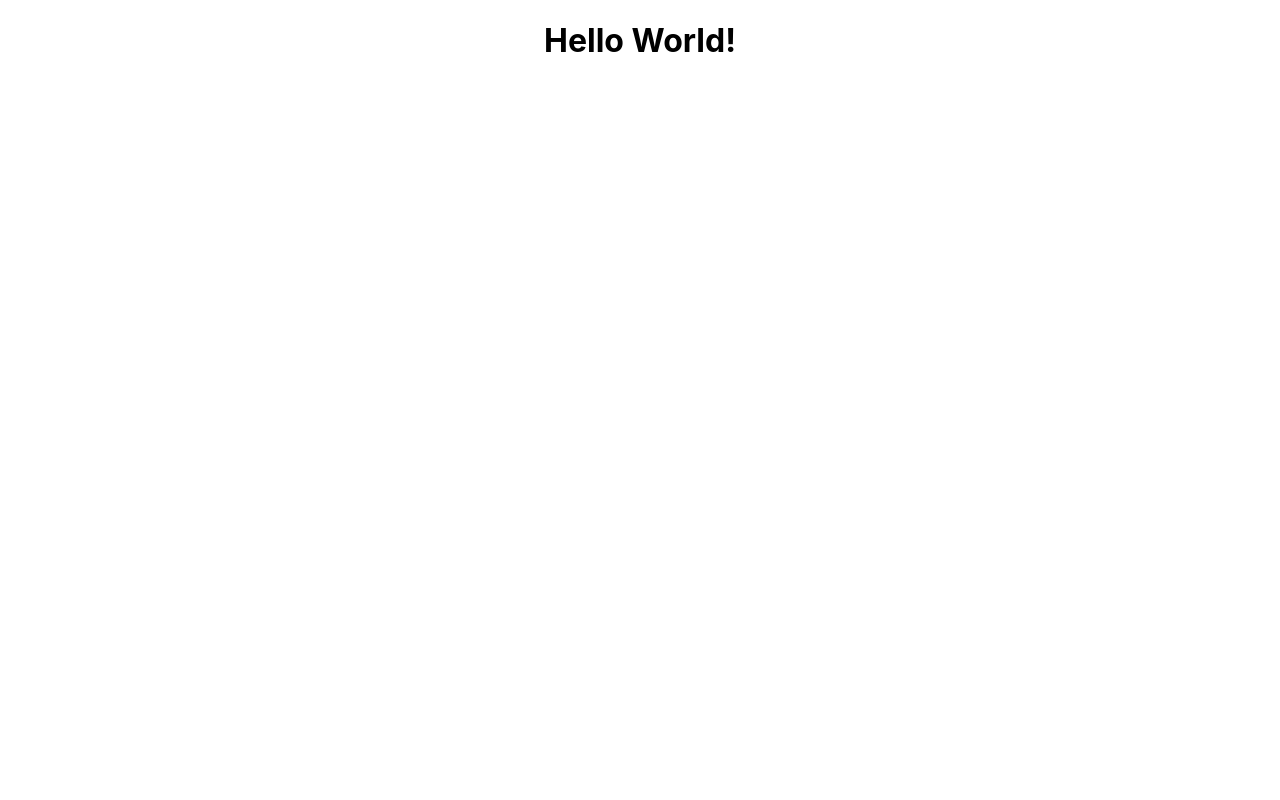
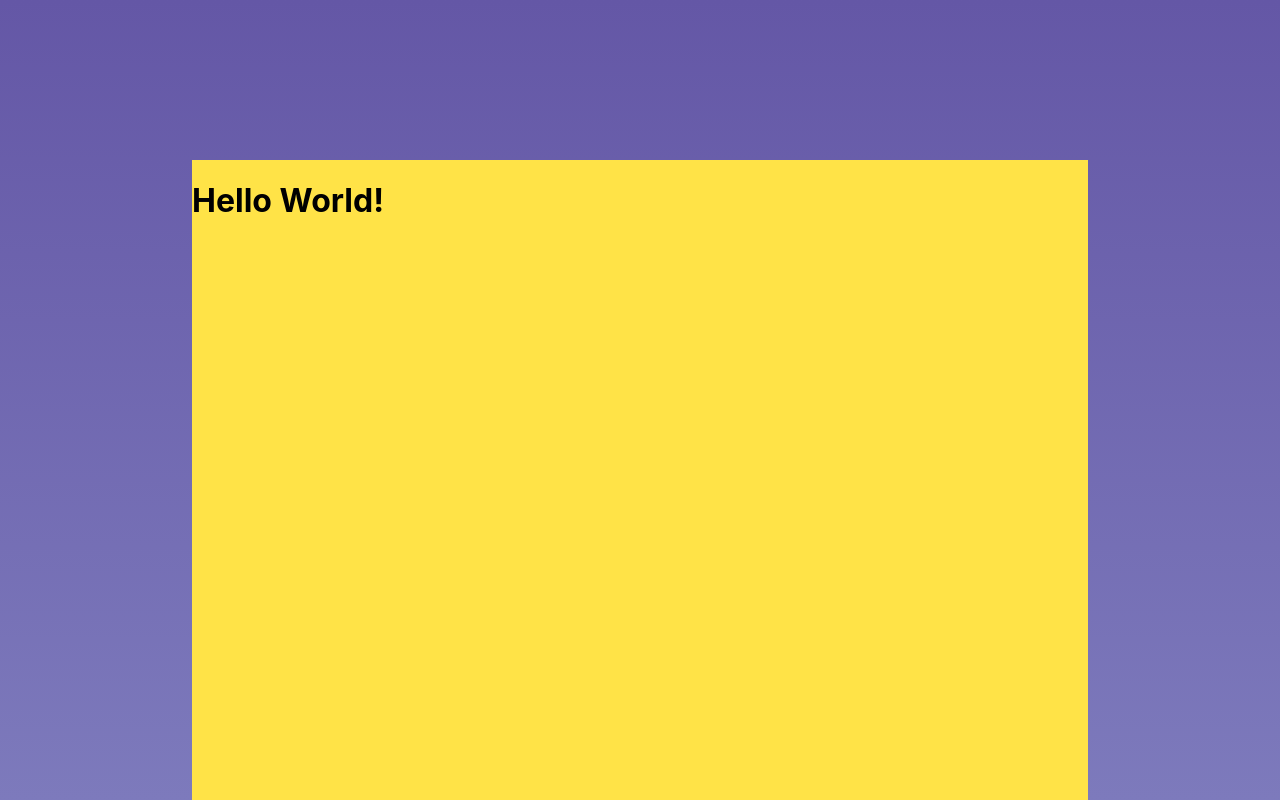
Before and after one commit to Cyanne-Jones/PickerApp, a React (Create React App) app: page / in a window 1280 px wide. Built offline with nearby package versions, Linux system fonts and the light colour scheme.

Commit message:
Add MachineContainer

```diff
--- a/src/components/app/App.css
+++ b/src/components/app/App.css
@@ -1,38 +1,9 @@
 .App {
-  text-align: center;
-}
-
-.App-logo {
-  height: 40vmin;
-  pointer-events: none;
-}
-
-@media (prefers-reduced-motion: no-preference) {
-  .App-logo {
-    animation: App-logo-spin infinite 20s linear;
-  }
-}
-
-.App-header {
-  background-color: #282c34;
-  min-height: 100vh;
+  height: 100vh;
+  width: 100vw;
   display: flex;
   flex-direction: column;
+  justify-content: flex-end;
   align-items: center;
-  justify-content: center;
-  font-size: calc(10px + 2vmin);
-  color: white;
+  background: linear-gradient(#6457a6, #7d7abc)
 }
-
-.App-link {
-  color: #61dafb;
-}
-
-@keyframes App-logo-spin {
-  from {
-    transform: rotate(0deg);
-  }
-  to {
-    transform: rotate(360deg);
-  }
-}
--- a/src/components/app/App.js
+++ b/src/components/app/App.js
@@ -1,9 +1,10 @@
 import './App.css';
+import { MachineContainer } from '../machineContainer/MachineContainer';
 
 function App() {
   return (
     <div className="App">
-      <h1>Hello World!</h1>
+      <MachineContainer />
     </div>
   );
 }
--- /dev/null
+++ b/src/components/machineContainer/MachineContainer.css
@@ -0,0 +1,5 @@
+.machineContainer {
+  background-color: #ffe347;
+  height: 80vh;
+  width: 70vw;
+}
--- /dev/null
+++ b/src/components/machineContainer/MachineContainer.jsx
@@ -0,0 +1,8 @@
+import './MachineContainer.css'
+
+export const MachineContainer = () => {
+  return (
+  <div className='machineContainer'>
+    <h1>Hello World!</h1>
+  </div>)
+}
```
